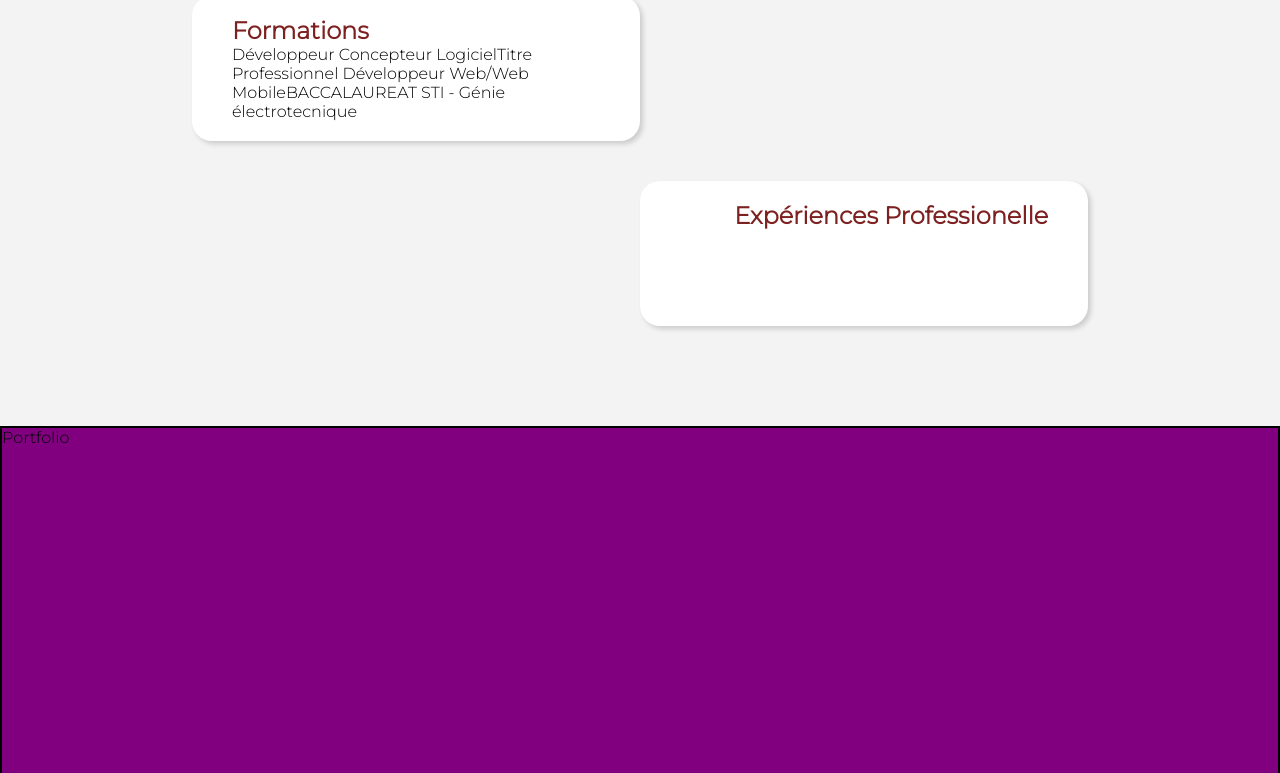
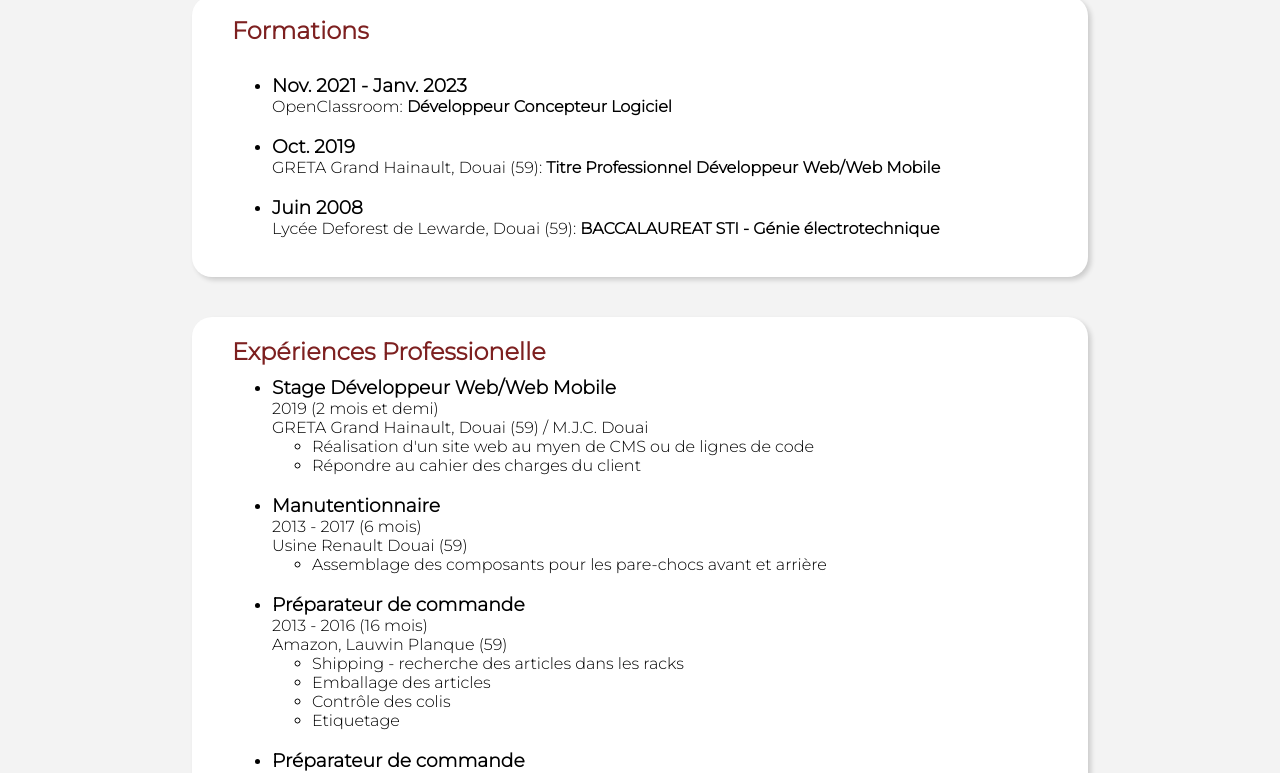
Before and after one commit to ArcangeliAurelien/Arcangeli_Aurelien_CV, a React (Create React App) app: page / in a window 1280 px wide. Shown: the part 2894-3667 px from the top of the page. Built offline with nearby package versions, Linux system fonts and the light colour scheme.

Commit message:
Parcours

```diff
--- a/src/components/Parcours/Parcours.css
+++ b/src/components/Parcours/Parcours.css
@@ -17,11 +17,6 @@
 
 .containerParcours {
     margin: 0 15%;
-    display: grid;
-    grid-template-columns: 1fr repeat(3, 0fr) 1fr;
-    grid-template-rows: repeat(2, 1fr) repeat(3, 0fr);
-    grid-column-gap: 0px;
-    grid-row-gap: 0px;
 }
 
 .box {
@@ -34,14 +29,89 @@
 
 .box h2 {
     color: rgb(125, 32, 32);
+    margin-bottom: 10px;
 }
 
-.box1 {
-    grid-area: 1 / 1 / 2 / 2;
+.timeline {
+    position: relative;
+    /* max-width: 1200px; */
+    /* margin: 0 auto; */
+    max-width: 100%;
+    margin-top: 40px;
 }
 
-.box2 {
-    grid-area: 2 / 5 / 3 / 6;
-    display: flex;
-    justify-content: flex-end;
+.timeline::after {
+    content: '';
+    position: absolute;
+    width: 6px;
+    background-color: white;
+    top: 0;
+    bottom: 0;
+    left: 15%;
+    margin-left: -3px;
 }
+
+.container {
+    padding: 10px 40px;
+    position: relative;
+    background-color: inherit;
+    width: 80%;
+}
+
+.container::after {
+    content:'';
+    position: absolute;
+    width: 25px;
+    height: 25px;
+    right: -17px;
+    background-color: white;
+    border: 4px solid rgb(125, 32, 32);
+    top: 15px;
+    border-radius: 50%;
+    z-index: 1;
+}
+
+.left {
+    left: 0;
+}
+
+.right {
+    left: 15%;
+}
+
+.left::before {
+    content: '';
+    height: 0;
+    position: absolute;
+    top: 22px;
+    width: 0;
+    z-index: 1;
+    right: 30px;
+    border: medium solid white;
+    border-width: 10px 0 10px 10px;
+    border-color: transparent transparent transparent white;
+}
+
+.right::before {
+    content: '';
+    height: 0;
+    position: absolute;
+    top: 22px;
+    width: 0;
+    z-index: 1;
+    left: 30px;
+    border: medium solid white;
+    border-width: 10px 10px 10px 0;
+    border-color: transparent white transparent transparent;
+}
+
+.right::after {
+    left: -16px;
+}
+
+.content {
+    padding: 20px 30px;
+    background-color: white;
+    position: relative;
+    border-radius: 6px;
+}
--- a/src/components/Parcours/Parcours.jsx
+++ b/src/components/Parcours/Parcours.jsx
@@ -1,26 +1,52 @@
 import React from 'react'
 import './Parcours.css'
-import Formations from '../../data/Parcours.json'
+import { formations, experiencePro } from '../../data/Parcours.js'
 
 export default function Parcours() {
-  const element = Formations.formations.map((ele) => ele.titre)
-  console.log(element);
+  formations.map((ele) => console.log(ele.titre))
 
   return (
     <div className='parcours' id='parcours'>
       <div className='titre'>Parcours</div>
       <div className='containerParcours'>
         <div className=' box box1'>
-          <h2>Formations</h2>
-          {
-            <div>
-              {element}
-            </div>
-          }
+          <h2>Formations</h2><br />
+          <div>
+            {formations.map((data, key) => {
+              return (
+                <div key={key}>
+                  <ul>
+                    <li>
+                      <h3>{data.date}</h3>
+                      <div>{data.lieu}: <b>{data.titre}</b></div>
+                    </li><br />
+                  </ul>
+                </div>
+              )
+            })}
+          </div>
         </div>
 
         <div className='box box2'>
           <h2>Expériences Professionelle</h2>
+          <div>
+            {experiencePro.map((data, key) => {
+              return (
+                <div key={key}>
+                  <ul>
+                    <li>
+                      <h3>{data.titre}</h3>
+                      <div>{data.date}</div>
+                      <div>{data.lieu}</div>
+                      {(data.descriptif).map((descEle, index) => (<ul>
+                        <li key={index}>{descEle}</li></ul>
+                      ))}
+                    </li><br />
+                  </ul>
+                </div>
+              )
+            })}
+          </div>
         </div>
       </div>
 
--- /dev/null
+++ b/src/data/Parcours.js
@@ -0,0 +1,76 @@
+export const formations = [
+    {
+        "date": "Nov. 2021 - Janv. 2023",
+        "titre": "Développeur Concepteur Logiciel",
+        "lieu": "OpenClassroom"
+    },
+    {
+        "date": "Oct. 2019",
+        "titre": "Titre Professionnel Développeur Web/Web Mobile",
+        "lieu": "GRETA Grand Hainault, Douai (59)"
+    },
+    {
+        "date": "Juin 2008",
+        "titre": "BACCALAUREAT STI - Génie électrotechnique",
+        "lieu": "Lycée Deforest de Lewarde, Douai (59)"
+    }
+]
+
+export const experiencePro = [
+    {
+        "date": "2019 (2 mois et demi)",
+        "titre": "Stage Développeur Web/Web Mobile",
+        "lieu": "GRETA Grand Hainault, Douai (59) / M.J.C. Douai",
+        "descriptif": [
+            "Réalisation d'un site web au myen de CMS ou de lignes de code",
+            "Répondre au cahier des charges du client"
+        ]
+    },
+    {
+        "date": "2013 - 2017 (6 mois)",
+        "titre": "Manutentionnaire",
+        "lieu": "Usine Renault Douai (59)",
+        "descriptif": [
+            "Assemblage des composants pour les pare-chocs avant et arrière"
+        ]
+    },
+    {
+        "date": "2013 - 2016 (16 mois)",
+        "titre": "Préparateur de commande",
+        "lieu": "Amazon, Lauwin Planque (59)",
+        "descriptif": [
+            "Shipping - recherche des articles dans les racks",
+            "Emballage des articles",
+            "Contrôle des colis",
+            "Etiquetage"
+        ]
+    },
+    {
+        "date": "2012 - 2013 (14 mois)",
+        "titre": "Préparateur de commande",
+        "lieu": "Simastock GIFI, Lauwin Planque (59)",
+        "descriptif": [
+            "Shipping - recherche des articles dans les racks",
+            "Filmage de palettes",
+            "Chargement/Déchargement de camion"
+        ]
+    },
+    {
+        "date": "2011 (4 mois)",
+        "titre": "Manutentionnaire",
+        "lieu": "Recycâble, Noyelle Godault (62)",
+        "descriptif": [
+            "Tri de déchets et récupération de câble électrique",
+            "Broyage des câbles en granule"
+        ]
+    },
+    {
+        "date": "2009 (11 mois)",
+        "titre": "Manutentionnaire",
+        "lieu": "Usine Lactalis Nestlé, Cuincy (59)",
+        "descriptif": [
+            "Filmage de palettes",
+            "Dépôt de palette en chambre chaude/froide"
+        ]
+    }
+]
--- a/src/data/Parcours.json
+++ /dev/null
@@ -1,87 +0,0 @@
-{
-    "formations": [
-        {
-            "id": 1,
-            "date": "Nov.2021 - Janv.2023",
-            "titre": "Développeur Concepteur Logiciel",
-            "lieu": "OpenClassroom"
-        },
-        {
-            "id": 2,
-            "date": "Oct.2019",
-            "titre": "Titre Professionnel Développeur Web/Web Mobile",
-            "lieu": "GRETA Grand Hainault, Douai (59)"
-        },
-        {
-            "id": 3,
-            "date": "Juin 2008",
-            "titre": "BACCALAUREAT STI - Génie électrotecnique",
-            "lieu": "Lycée Deforest de Lewarde, Douai (59)"
-        }
-    ],
-
-    "ExpériencesPro": [
-        {
-            "id": 1,
-            "date": "2019 (2 mois et demi)",
-            "titre": "Stage Développeur Web/Web Mobile",
-            "lieu": "GRETA Grand Hainault, Douai (59) / M.J.C. Douai",
-            "descriptif": [
-                "Réalisation d'un site web au myen de CMS ou de lignes de code",
-                "Répondre au cahier des charges du client"
-            ]
-        },
-        {
-            "id": 2,
-            "date": "2013 - 2017 (6 mois)",
-            "titre": "Manutentionnaire",
-            "lieu": "Usine Renault Douai (59)",
-            "descriptif": [
-                "Assemblage des composants pour les pare-chocs avant et arrière"
-            ]
-        },
-        {
-            "id": 3,
-            "date": "2013 - 2016 (16 mois)",
-            "titre": "Préparateur de commande",
-            "lieu": "Amazon, Lauwin Planque (59)",
-            "descriptif": [
-                "Shipping - recherche des articles dans les racks",
-                "Emballage des articles",
-                "Contrôle des colis",
-                "Etiquetage"
-            ]
-        },
-        {
-            "id": 4,
-            "date": "2012 - 2013 (14 mois)",
-            "titre": "Préparateur de commande",
-            "lieu": "Simastock GIFI, Lauwin Planque (59)",
-            "descriptif": [
-                "Shipping - recherche des articles dans les racks",
-                "Filmage de palettes",
-                "Chargement/Déchargement de camion"
-            ]
-        },
-        {
-            "id": 5,
-            "date": "2011 (4 mois)",
-            "titre": "Manutentionnaire",
-            "lieu": "Recycâble, Noyelle Godault (62)",
-            "descriptif": [
-                "Tri de déchets et récupération de câble électrique",
-                "Broyage des câbles en granule"
-            ]
-        },
-        {
-            "id": 6,
-            "date": "2009 (11 mois)",
-            "titre": "Manutentionnaire",
-            "lieu": "Usine Lactalis Nestlé, Cuincy (59)",
-            "descriptif": [
-                "Filmage de palettes",
-                "Dépôt de palette en chambre chaude/froide"
-            ]
-        }
-    ]
-}
```
